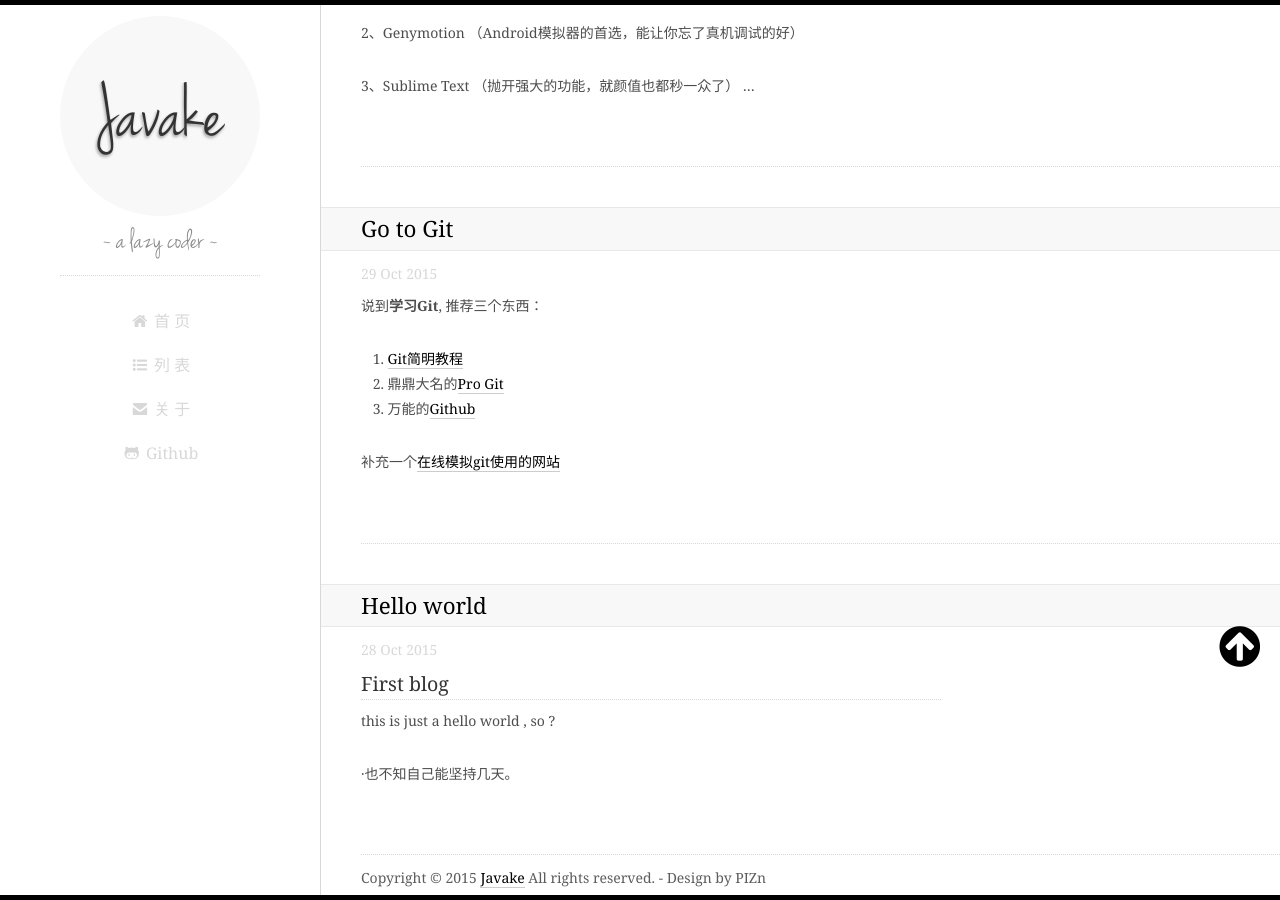
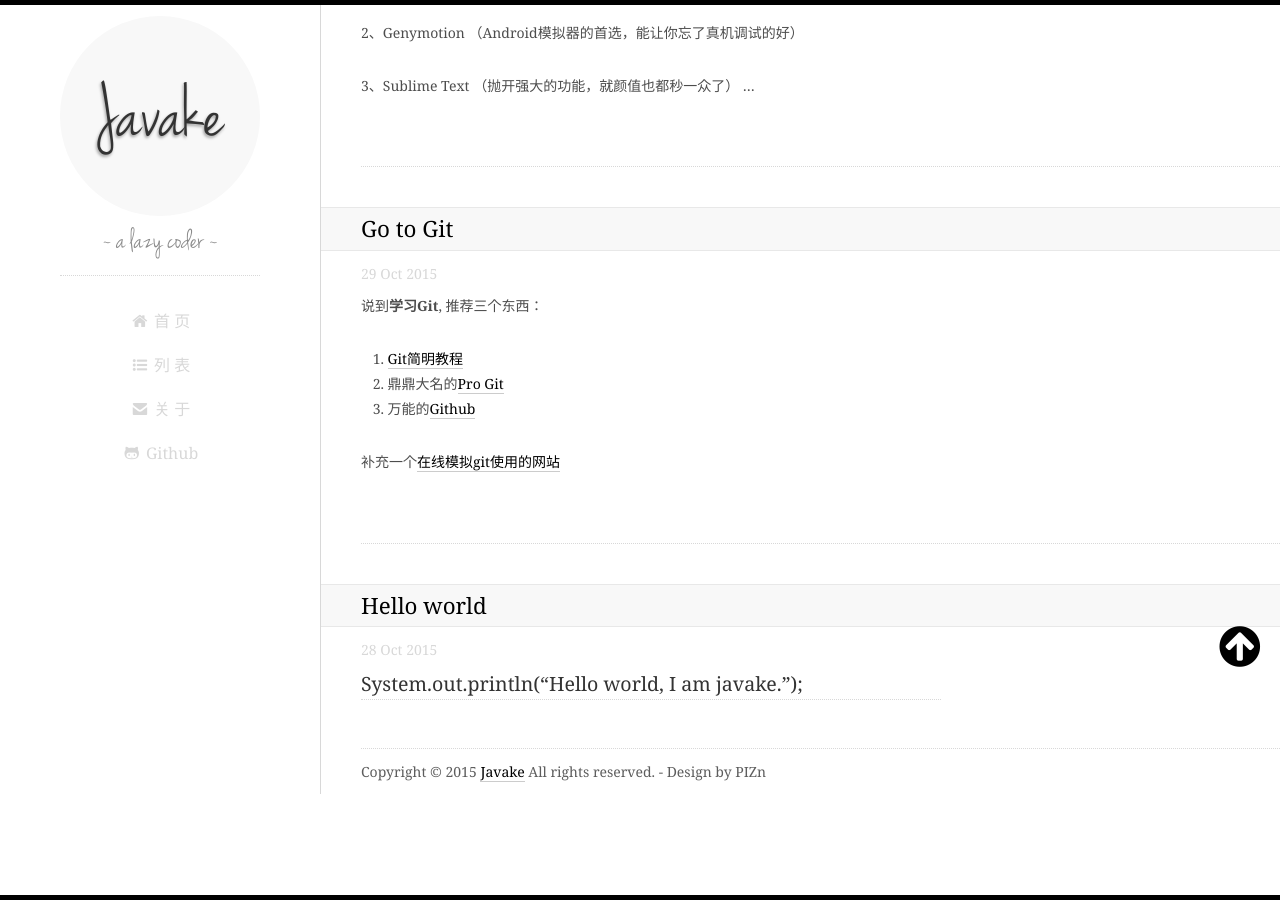
Before and after one commit to javake/javake.github.io, a Jekyll site: the page built from index.html, in a window 1280 px wide and 900 px high, scrolled down 546 px. Built offline with Jekyll 4.4.1, drawn with Linux system fonts in a browser that asks for light colours; Markdown is read by kramdown in place of the engine named in the settings; the list of posts is cut into pages by our own code.

Commit message:
Update 2015-10-28-hello-world.md

```diff
--- a/_posts/2015-10-28-hello-world.md
+++ b/_posts/2015-10-28-hello-world.md
@@ -5,9 +5,4 @@ description: first post
 keyword: javake, blog, hello world
 ---
 
-### First blog
-this is just a hello world ,
-so ?
-
-
-·也不知自己能坚持几天。
+### System.out.println("Hello world, I am javake.");
```
